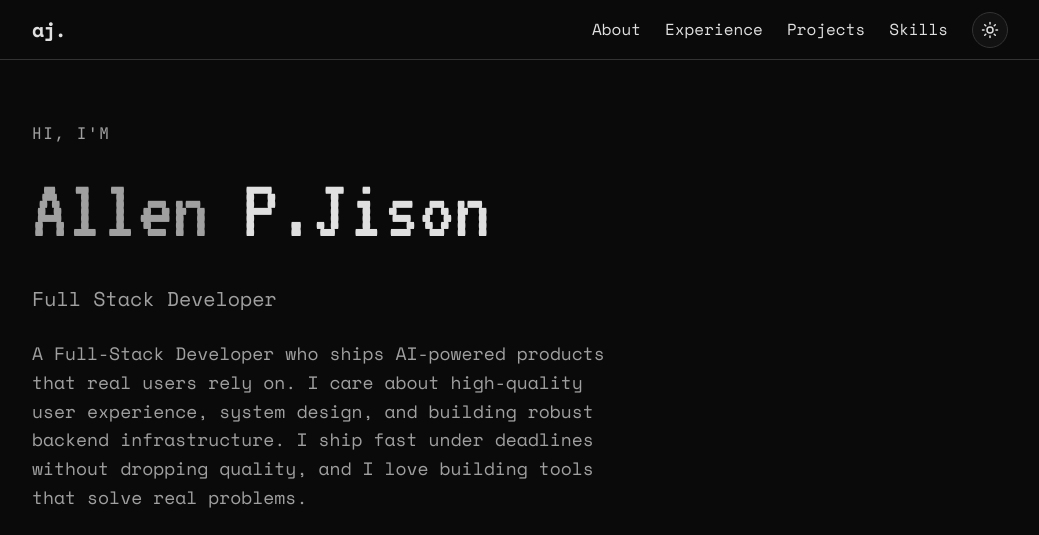
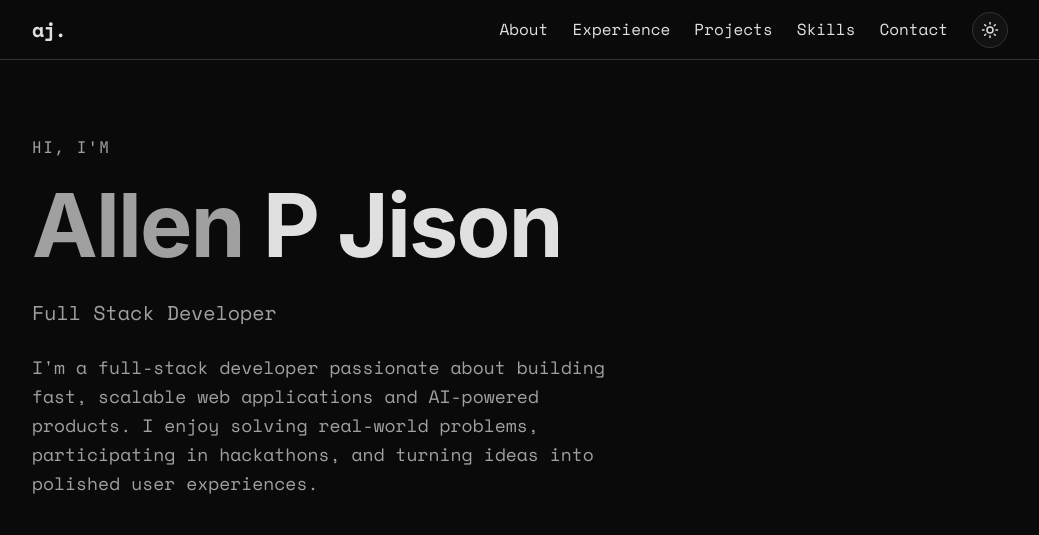
Before and after one commit to LyfSeeker/My-Portfolio, a React (Vite) app: page / in a window 1280 px wide. Shown: the top 535 px of the page, without its empty margins (120-1159 px from the left). Built offline with nearby package versions, Linux system fonts and the light colour scheme.

Commit message:
Humanize hero text, change name font, and add contact link

```diff
--- a/src/App.css
+++ b/src/App.css
@@ -121,10 +121,10 @@ main {
 }
 
 .hero-title {
-  font-family: 'VT323', monospace;
+  font-family: 'Inter', 'Geist', 'Space Grotesk', system-ui, -apple-system, sans-serif;
   font-size: clamp(3.5rem, 7vw, 5.5rem);
-  font-weight: 400;
-  letter-spacing: 0;
+  font-weight: 700;
+  letter-spacing: -0.02em;
   margin-bottom: 1.5rem;
   line-height: 1.1;
 }
--- a/src/App.jsx
+++ b/src/App.jsx
@@ -34,6 +34,7 @@ function App() {
             <a href="#experience" onClick={() => setIsMobileMenuOpen(false)}>Experience</a>
             <a href="#projects" onClick={() => setIsMobileMenuOpen(false)}>Projects</a>
             <a href="#skills" onClick={() => setIsMobileMenuOpen(false)}>Skills</a>
+            <a href="#contact" onClick={() => setIsMobileMenuOpen(false)}>Contact</a>
             <button onClick={toggleTheme} className="theme-toggle" aria-label="Toggle theme">
               {theme === 'dark' ? <Sun size={18} /> : <Moon size={18} />}
             </button>
@@ -55,13 +56,11 @@ function App() {
             <div className="hero-content">
               <p className="hero-subtitle mono">Hi, I'm</p>
               <h1 className="hero-title" style={{ position: 'relative' }}>
-                <span style={{ color: 'var(--text-secondary)' }}>Allen</span> P.Jison
+                <span style={{ color: 'var(--text-secondary)' }}>Allen</span> P Jison
               </h1>
               <TypewriterText strings={['Full Stack Developer', 'Frontend Developer', 'Blockchain Developer', 'Backend Engineer']} delay={5000} />
               <p className="hero-description">
-                A Full-Stack Developer who ships AI-powered products that real users rely on.
-                I care about high-quality user experience, system design, and building robust backend infrastructure.
-                I ship fast under deadlines without dropping quality, and I love building tools that solve real problems.
+                I'm a full-stack developer passionate about building fast, scalable web applications and AI-powered products. I enjoy solving real-world problems, participating in hackathons, and turning ideas into polished user experiences.
               </p>
               <div className="btn-group">
                 <PopupButton
```
